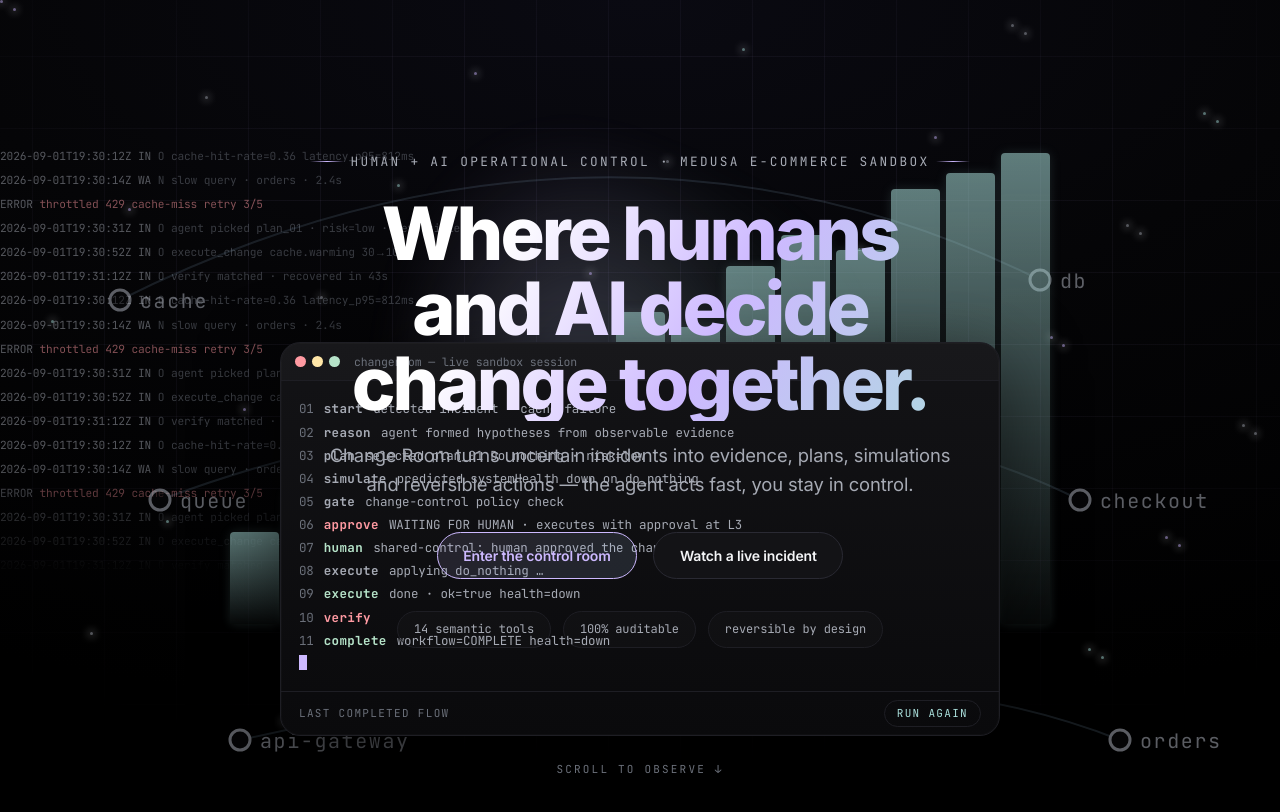
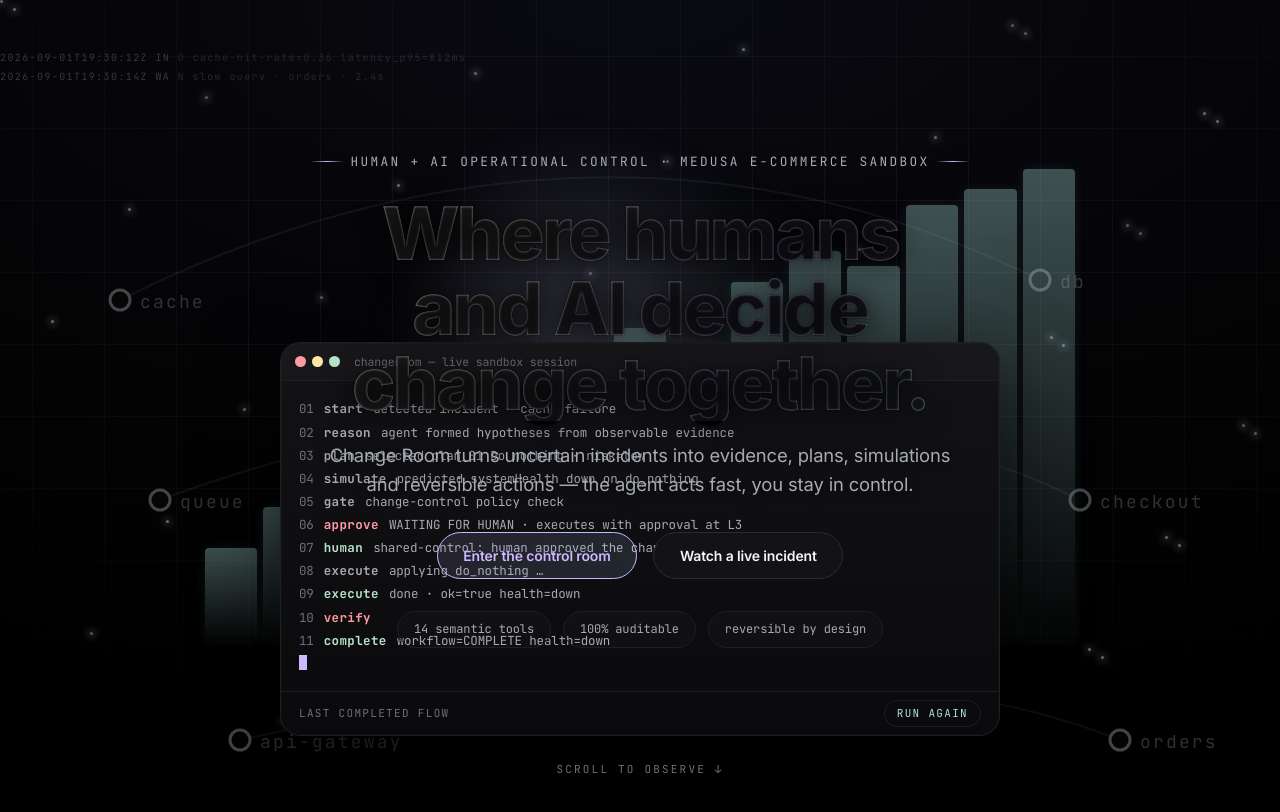
Before and after one commit to louji2308/change-room, a Next.js app in the folder apps/change-room/: page / in a window 1280 px wide. Shown: the top 812 px of the page. Built offline with nearby package versions, Linux system fonts and the light colour scheme.

Commit message:
fix(ui): separate hero text layers from graphics + terminal single-flight

```diff
--- a/apps/change-room/src/app/globals.css
+++ b/apps/change-room/src/app/globals.css
@@ -743,20 +743,22 @@ p {
 .hero-stars span:nth-child(3n) { background: var(--teal); }
 .hero-stars span:nth-child(3n + 1) { background: var(--lilac); }
 
-/* log wall */
+/* log wall — kept as a faint top/bottom texture so it never collides with the
+   headline block (only texture text-on-text is ugly; here the center is clear) */
 .hero-logs {
   position: absolute;
   inset: 0 0 auto 0;
-  padding-top: 18vh;
+  padding-top: 6vh;
   overflow: hidden;
   color: var(--text-faint);
   font-family: var(--font-mono);
-  font-size: clamp(11px, 1.4vh, 15px);
-  line-height: 2.15;
-  opacity: 0.5;
-  -webkit-mask-image: linear-gradient(180deg, transparent, #000 18%, #000 80%, transparent);
-  mask-image: linear-gradient(180deg, transparent, #000 18%, #000 80%, transparent);
+  font-size: clamp(10px, 1.1vh, 13px);
+  letter-spacing: 0.14em;
+  line-height: 1.9;
+  opacity: 0.3;
   white-space: nowrap;
+  -webkit-mask-image: linear-gradient(180deg, #000 0, #000 10vh, transparent 10vh, transparent 70vh, #000 70vh, #000 100vh);
+  mask-image: linear-gradient(180deg, #000 0, #000 10vh, transparent 10vh, transparent 70vh, #000 70vh, #000 100vh);
 }
 .hero-logs .err { color: var(--red); }
 .hero-logs .lvl { color: var(--text-dim); }
@@ -767,15 +769,16 @@ p {
   inset: 0;
   width: 100%;
   height: 100%;
-  opacity: 0.55;
+  opacity: 0.4;
 }
 .topo-node {
   font-family: var(--font-mono);
-  font-size: 10px;
+  font-size: 9px;
   fill: var(--text-dim);
-  letter-spacing: 0.08em;
+  opacity: 0.7;
+  letter-spacing: 0.12em;
 }
-.topo-path { stroke: rgba(179, 217, 255, 0.22); fill: none; }
+.topo-path { stroke: rgba(179, 217, 255, 0.18); fill: none; }
 .topo-blip { filter: drop-shadow(0 0 4px currentColor); }
 
 /* telemetry bars */
@@ -785,8 +788,8 @@ p {
   display: flex;
   align-items: flex-end;
   gap: 6px;
-  padding: 14vh 18vw 22vh;
-  opacity: 0.55;
+  padding: 16vh 16vw 20vh;
+  opacity: 0.35;
 }
 .hero-telemetry i {
   flex: 1;
@@ -844,6 +847,7 @@ p {
   background-clip: text;
   color: transparent;
   text-wrap: balance;
+  text-shadow: 0 2px 28px rgba(0, 0, 0, 0.75), 0 0 2px rgba(0, 0, 0, 0.9);
 }
 .hero-sub {
   max-width: 56ch;
@@ -851,6 +855,7 @@ p {
   font-size: clamp(0.95rem, 1.6vw, 1.15rem);
   line-height: 1.6;
   margin: var(--sp-5) 0 0;
+  text-shadow: 0 1px 12px rgba(0, 0, 0, 0.9);
 }
 .hero-ctas {
   display: flex;
--- a/apps/change-room/src/components/WorkflowTerminal.tsx
+++ b/apps/change-room/src/components/WorkflowTerminal.tsx
@@ -15,6 +15,7 @@ const MAX_LINES = 16;
 const DEFAULT_SCENARIO = "cache-failure";
 
 let globalRan = false;
+let autoplayStarted = false;
 
 function short(s: unknown, max = 110): string {
   const t = typeof s === "string" ? s : "";
@@ -32,15 +33,12 @@ export default function WorkflowTerminal() {
   const [lines, setLines] = useState<Line[]>([]);
   const [replay, setReplay] = useState(true);
   const idRef = useRef(0);
-  const cancelledRef = useRef(false);
 
   const push = useCallback((line: Omit<Line, "id">) => {
     setLines((prev) => [...prev.slice(-(MAX_LINES - 1)), { id: ++idRef.current, ...line }]);
   }, []);
 
   useEffect(() => {
-    cancelledRef.current = false;
-    let cancelled = false;
     const mq = window.matchMedia("(prefers-reduced-motion: reduce)");
     const reduced = mq.matches;
     const sleep = (ms: number) => new Promise<void>((r) => setTimeout(r, reduced ? 0 : ms));
@@ -53,16 +51,13 @@ export default function WorkflowTerminal() {
       await sleep(450);
 
       if (globalRan) {
-        // Already driven once this page lifetime: render a static recap from
-        // the current session instead of mutating it further.
         const view = await getState().catch(() => null);
-        if (!view || cancelled) return;
+        if (!view) return;
         renderRecap(view);
         return;
       }
 
       const view0 = await getState().catch(() => null);
-      if (cancelled) return;
       if (view0 && view0.workflow !== "IDLE") {
         renderRecap(view0);
         return;
@@ -74,7 +69,6 @@ export default function WorkflowTerminal() {
       const steps = (view.flight?.steps ?? []) as Array<{ type: string; resultSummary: string }>;
       const tail = steps.slice(-7);
       for (const s of tail) {
-        if (cancelled) return;
         push({ word: s.type ?? "step", detail: short(s.resultSummary), tone: toneForType(s.type) });
       }
       push({ word: "state", detail: `${view.workflow} · health=${view.health}`, tone: "ok" });
@@ -86,13 +80,13 @@ export default function WorkflowTerminal() {
       push({ word: "start", detail: `detected incident · ${DEFAULT_SCENARIO}`, tone: "cy" });
       await sleep(140);
       const s = await api("start", { scenarioId: DEFAULT_SCENARIO }).catch(() => null);
-      if (!s?.ok || cancelled) return fail("start", s?.error ?? "sandbox unreachable");
+      if (!s?.ok) return fail("start", s?.error ?? "sandbox unreachable");
       await sleep(240);
 
       push({ word: "reason", detail: "agent formed hypotheses from observable evidence" });
       await sleep(120);
       const r = await api("reason", { goal: "restore system health" }).catch(() => null);
-      if (!r?.ok || cancelled) return fail("reason", r?.error ?? "no plans");
+      if (!r?.ok) return fail("reason", r?.error ?? "no plans");
       const plans = r.view?.plans ?? [];
       if (plans.length === 0) return fail("plan", "agent produced no plans");
       await sleep(220);
@@ -102,7 +96,7 @@ export default function WorkflowTerminal() {
       push({ word: "plan", detail: `selected ${plan.id} ${planLabel}`, tone: "cy" });
       await sleep(120);
       const sel = await api("select", { planId: plan.id }).catch(() => null);
-      if (!sel?.ok || cancelled) return fail("select", sel?.error ?? "cannot select plan");
+      if (!sel?.ok) return fail("select", sel?.error ?? "cannot select plan");
       const sim = sel.view?.simulations?.[0];
       await sleep(220);
 
@@ -117,13 +111,13 @@ export default function WorkflowTerminal() {
       push({ word: "gate", detail: "change-control policy check", tone: "cy" });
       await sleep(120);
       const g = await api("prepare").catch(() => null);
-      if (!g?.ok || cancelled) return fail("gate", g?.error ?? "policy check failed");
+      if (!g?.ok) return fail("gate", g?.error ?? "policy check failed");
       const gate = g.gate ?? {};
       if (gate.approvalRequired) {
         push({ word: "approve", detail: `WAITING FOR HUMAN · ${gate.reason ?? "approval required"}`, tone: "err" });
         await sleep(500);
         const a = await api("approve").catch(() => null);
-        if (!a?.ok || cancelled) return fail("approve", a?.error ?? "approval failed");
+        if (!a?.ok) return fail("approve", a?.error ?? "approval failed");
         push({ word: "human", detail: "shared-control: human approved the change plan", tone: "ok" });
         await sleep(200);
       } else {
@@ -134,7 +128,7 @@ export default function WorkflowTerminal() {
       push({ word: "execute", detail: `applying ${plan.actions?.[0]?.type ?? "change"} …`, tone: "dim" });
       await sleep(160);
       const e = await api("execute").catch(() => null);
-      if (!e?.ok || cancelled) return fail("execute", e?.error ?? "execution failed");
+      if (!e?.ok) return fail("execute", e?.error ?? "execution failed");
       push({
         word: "execute",
         detail: `done · ok=${String(e.execution?.ok)} health=${e.view?.health ?? "?"}`,
@@ -143,7 +137,7 @@ export default function WorkflowTerminal() {
       await sleep(200);
 
       const v = await api("verify").catch(() => null);
-      if (!v?.ok || cancelled) return fail("verify", v?.error ?? "verification failed");
+      if (!v?.ok) return fail("verify", v?.error ?? "verification failed");
       const verdict = v.verification?.verdict;
       push({
         word: "verify",
@@ -155,15 +149,12 @@ export default function WorkflowTerminal() {
       setReplay(false);
     };
 
-    const t = setTimeout(() => {
-      void autoplay();
-    }, 120);
+    if (autoplayStarted) return;
+    autoplayStarted = true;
 
-    return () => {
-      cancelled = true;
-      cancelledRef.current = true;
-      clearTimeout(t);
-    };
+    void autoplay().catch(() => {
+      fail("client", "could not reach sandbox");
+    });
     // eslint-disable-next-line react-hooks/exhaustive-deps
   }, []);
 
```
